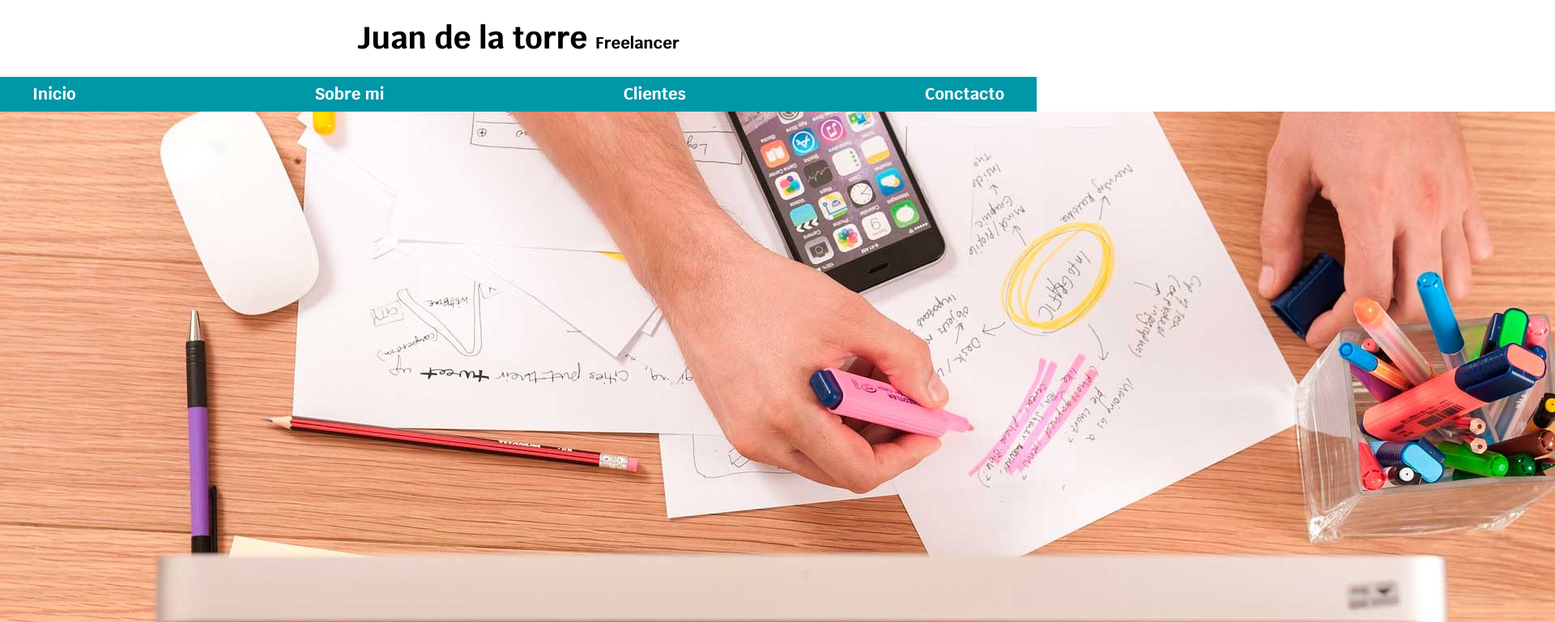
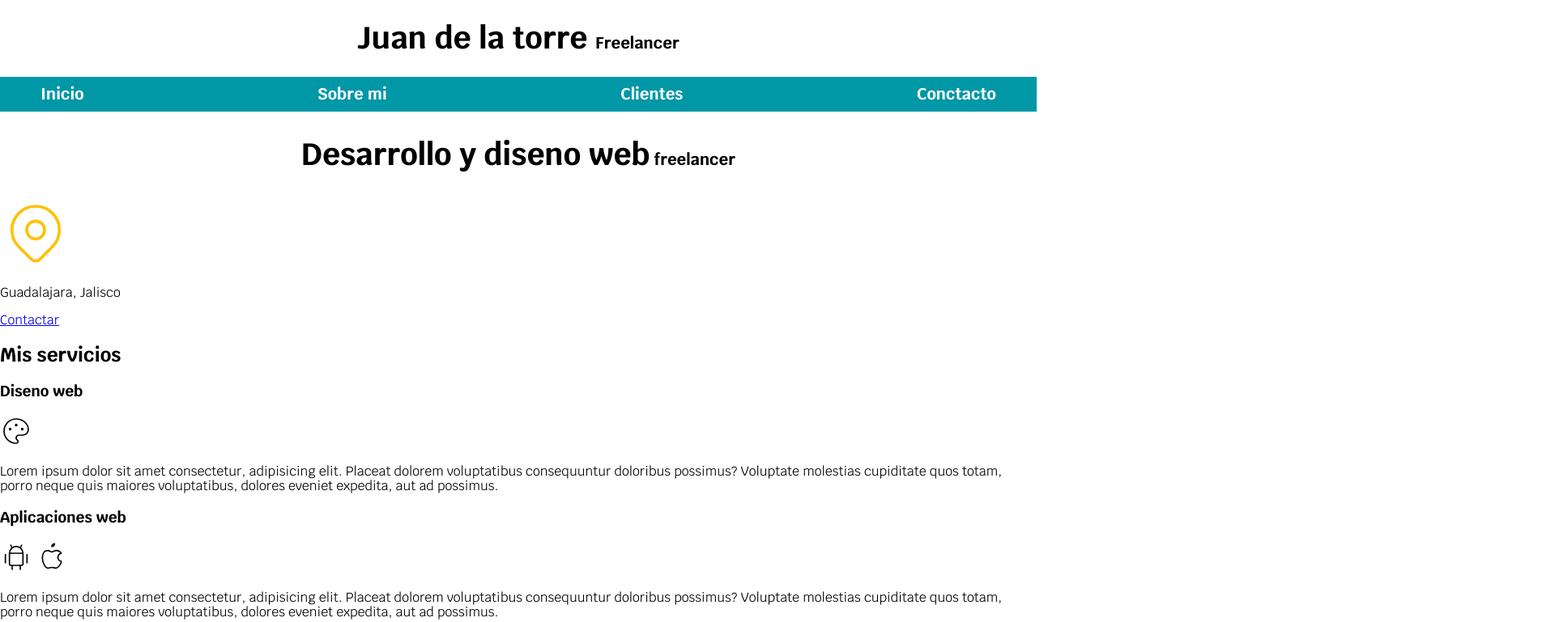
Before and after one commit to AngelCertificatedProfessional/ClasesEnLinea, a plain HTML site: page SitioFreelancer/index.html in a window 1280 px wide. Shown: the top 769 px of the page at 81% size, 1920 px wide, since content can reach past the window. Drawn offline with Linux system fonts and the light colour scheme.

Commit message:
Se actualizaron los elementos de index.html y styles.css

```diff
--- a/SitioFreelancer/css/styles.css
+++ b/SitioFreelancer/css/styles.css
@@ -25,7 +25,7 @@ body{
 }
 
 .contenedor{
-    width:120rem;
+    max-width:120rem;
     margin:0 auto;
 }
 
@@ -34,9 +34,18 @@ body{
 }
 
 .navegacion-principal{
-    padding:1rem;
     display:flex;
-    justify-content: space-between;
+    flex-direction:column;
+    /* Para vertical */
+    align-items: center;
+}
+
+@media(min-width: 768px) {
+    .navegacion-principal{
+        flex-direction:row;
+        /* Para Horizontal */
+        justify-content: space-between;
+    }
 }
 
 .navegacion-principal a{
@@ -44,4 +53,10 @@ body{
     text-decoration: none;
     font-size:2rem;
     font-weight:700;
+    padding:1rem;
 }
+
+.navegacion-principal a:hover{
+    background-color: var(--primario);
+    color:var(--oscuro);
+}
--- a/SitioFreelancer/index.html
+++ b/SitioFreelancer/index.html
@@ -28,14 +28,16 @@
         </nav>
     </div>
 
-    <img src="img/hero.jpg">
-    <svg xmlns="http://www.w3.org/2000/svg" class="icon icon-tabler icon-tabler-map-pin" width="88" height="88" viewBox="0 0 24 24" stroke-width="1" stroke="#ffc107" fill="none" stroke-linecap="round" stroke-linejoin="round">
-        <path stroke="none" d="M0 0h24v24H0z" fill="none"/>
-        <circle cx="12" cy="11" r="3" />
-        <path d="M17.657 16.657l-4.243 4.243a2 2 0 0 1 -2.827 0l-4.244 -4.243a8 8 0 1 1 11.314 0z" />
-    </svg>
+    <!-- <img src="img/hero.jpg"> -->
+
     <section>
         <h2 class="titulo"> Desarrollo y diseno web<span> freelancer</span>  </h2>
+        <svg xmlns="http://www.w3.org/2000/svg" class="icon icon-tabler icon-tabler-map-pin" width="88" height="88" viewBox="0 0 24 24" stroke-width="1" stroke="#ffc107" fill="none" stroke-linecap="round" stroke-linejoin="round">
+            <path stroke="none" d="M0 0h24v24H0z" fill="none"/>
+            <circle cx="12" cy="11" r="3" />
+            <path d="M17.657 16.657l-4.243 4.243a2 2 0 0 1 -2.827 0l-4.244 -4.243a8 8 0 1 1 11.314 0z" />
+        </svg>
+
         <p> Guadalajara, Jalisco </p>
         <a href="#">Contactar</a>
     </section>
```
